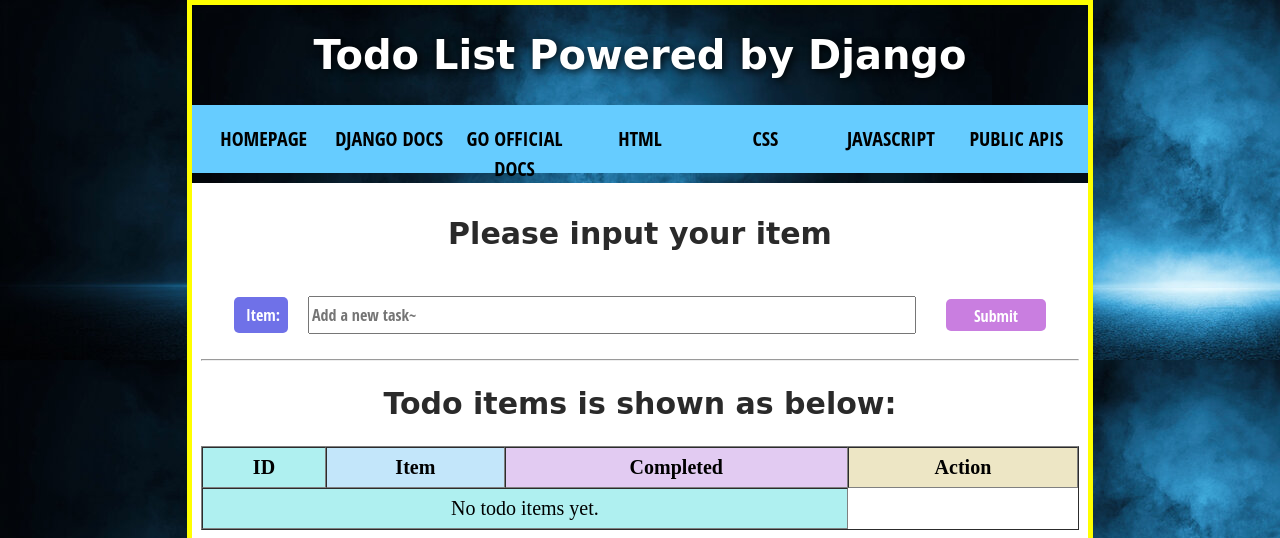
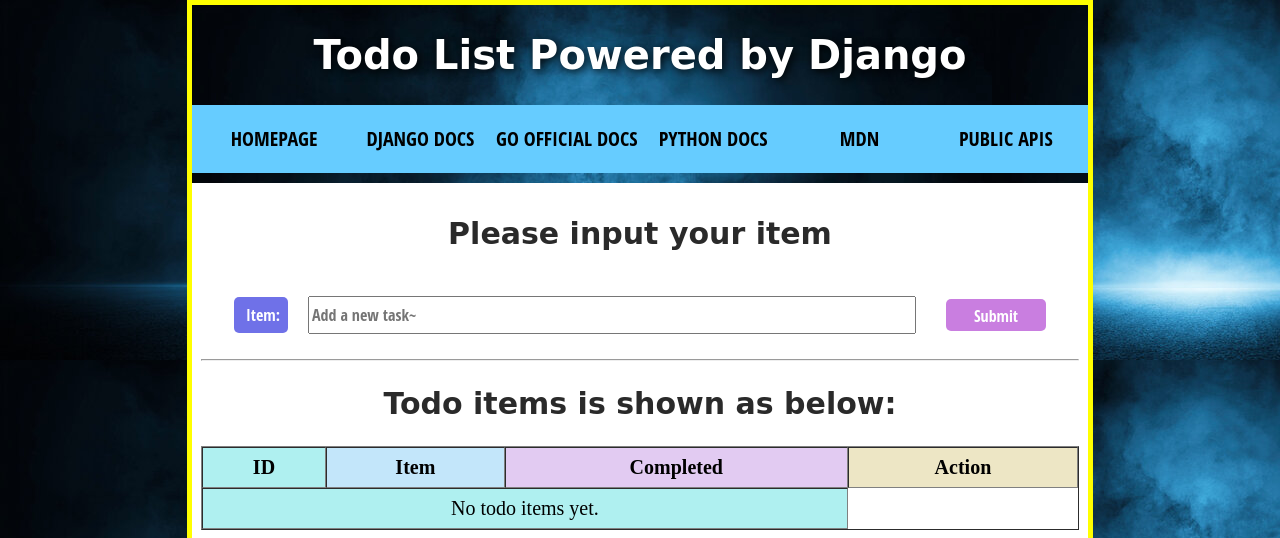
Before and after one commit to guanjiesun/django-python-todo-list, a Django app: page /todo/ in a window 1280 px wide. Shown: the top 538 px of the page. Run offline with Django 4.2, Linux system fonts and the light colour scheme; data that the repository does not hold is empty.

Commit message:
update navigation bar items

```diff
--- a/todo/templates/todo/index.html
+++ b/todo/templates/todo/index.html
@@ -18,11 +18,10 @@
     <nav>
         <ul>
             <li><a href="{% url 'todo:index' %}">Homepage</a></li>
-            <li><a href="https://docs.djangoproject.com/en/stable/" target="_blank">Django Docs</a></li>
-            <li><a href="https://go.dev/doc/" target="_blank">Go Official Docs</a></li>
-            <li><a href="https://developer.mozilla.org/en-US/docs/Web/HTML" target="_blank">HTML</a></li>
-            <li><a href="https://developer.mozilla.org/en-US/docs/Web/CSS" target="_blank">CSS</a></li>
-            <li><a href="https://developer.mozilla.org/en-US/docs/Web/JavaScript" target="_blank">JavaScript</a></li>
+            <li><a href="https://docs.djangoproject.com/en/4.2/" target="_blank">Django Docs</a></li>
+            <li><a href="https://go.dev/" target="_blank">Go Official Docs</a></li>
+            <li><a href="https://www.python.org/doc/" target="_blank">Python Docs</a></li>
+            <li><a href="https://developer.mozilla.org/en-US/" target="_blank">MDN</a></li>
             <li><a href="https://github.com/public-apis/public-apis" target="_blank">Public APIs</a></li>
         </ul>
     </nav>
```
